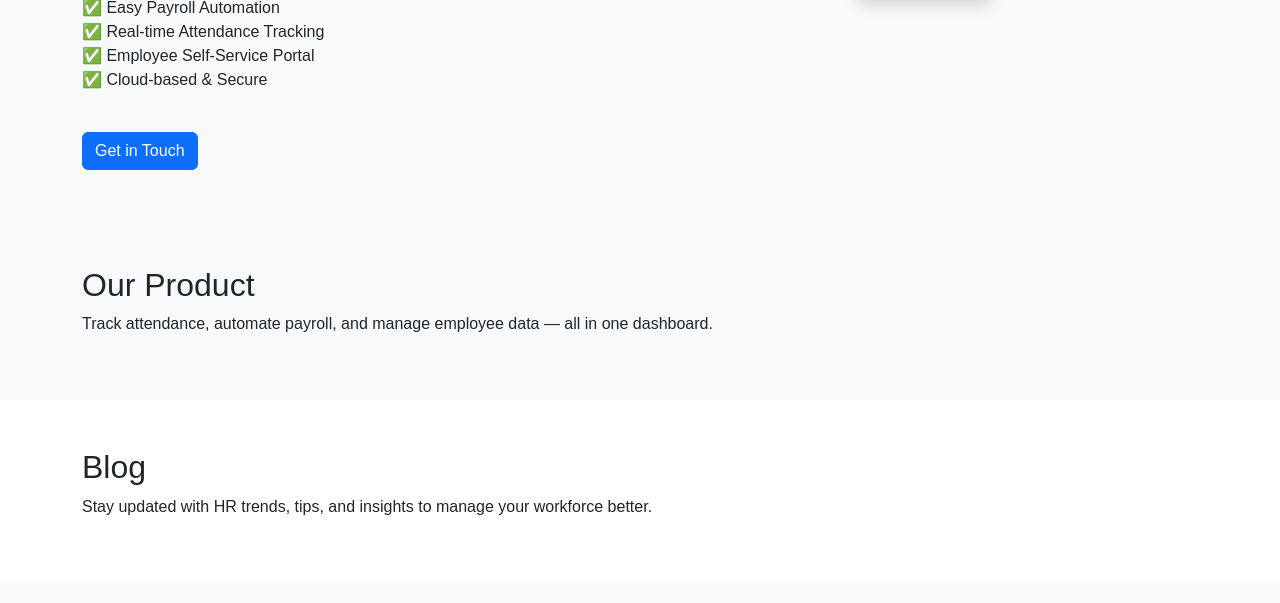
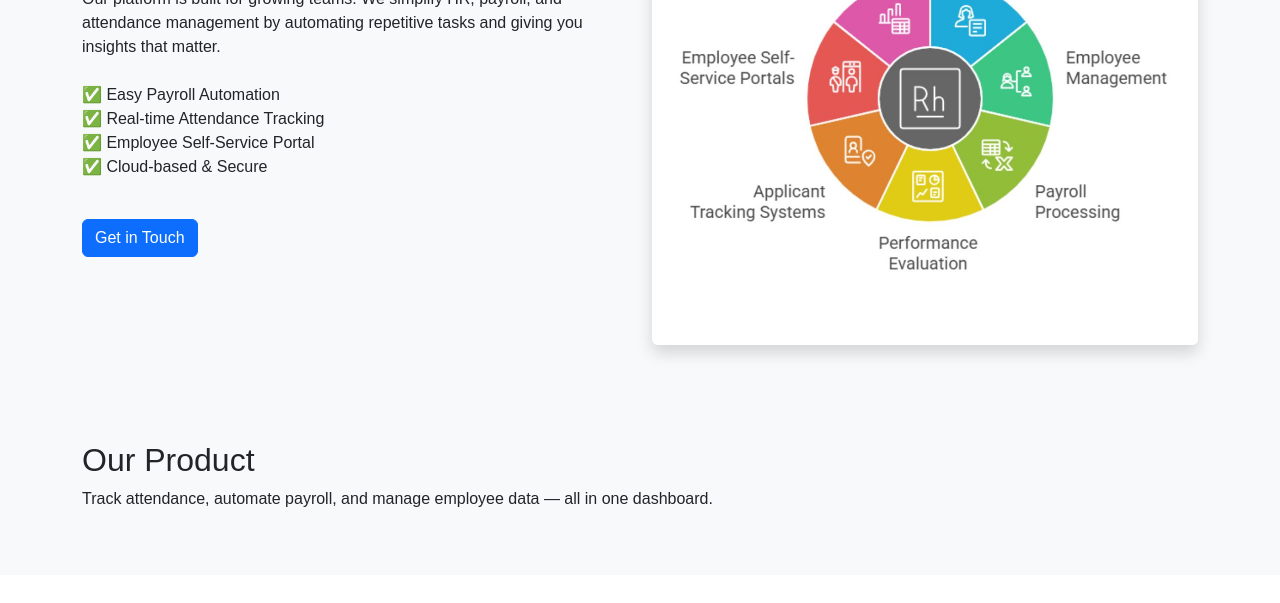
Before and after one commit to crystal-hr/wallethr.github.io, a plain HTML site: page index.html in a window 1280 px wide. Shown: the part 497-1100 px from the top of the page. Drawn offline with nearby package versions, Linux system fonts and the light colour scheme.

Commit message:
Update index.html

```diff
--- a/index.html
+++ b/index.html
@@ -79,7 +79,7 @@
 
       <!-- Image Column -->
       <div class="col-md-6 text-center">
-        <img src="" alt="About Wallet HR" class="img-fluid rounded shadow">
+        <img src="About us image.jpg" alt="About Wallet HR" class="img-fluid rounded shadow">
       </div>
     </div>
   </div>
```
